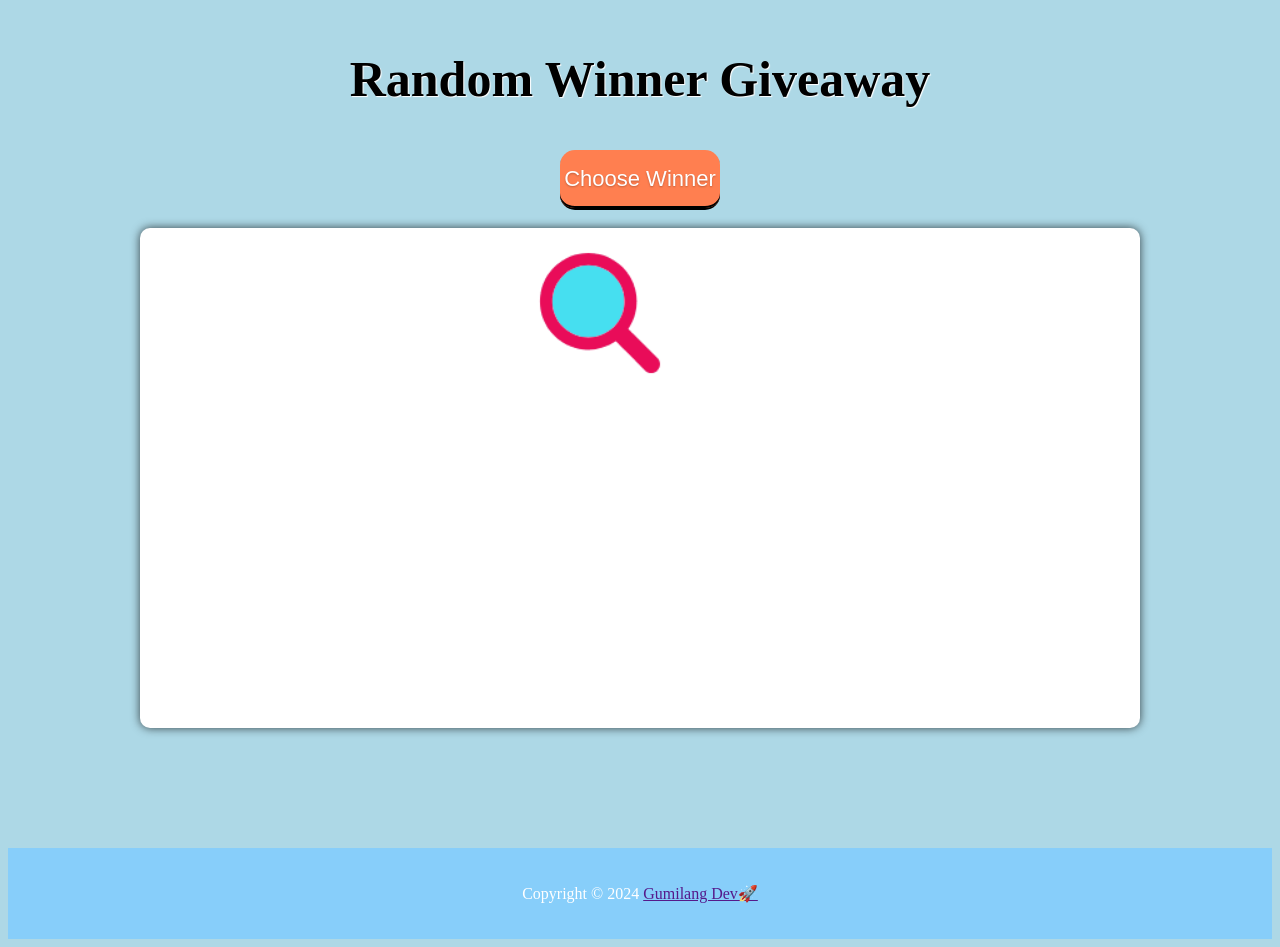
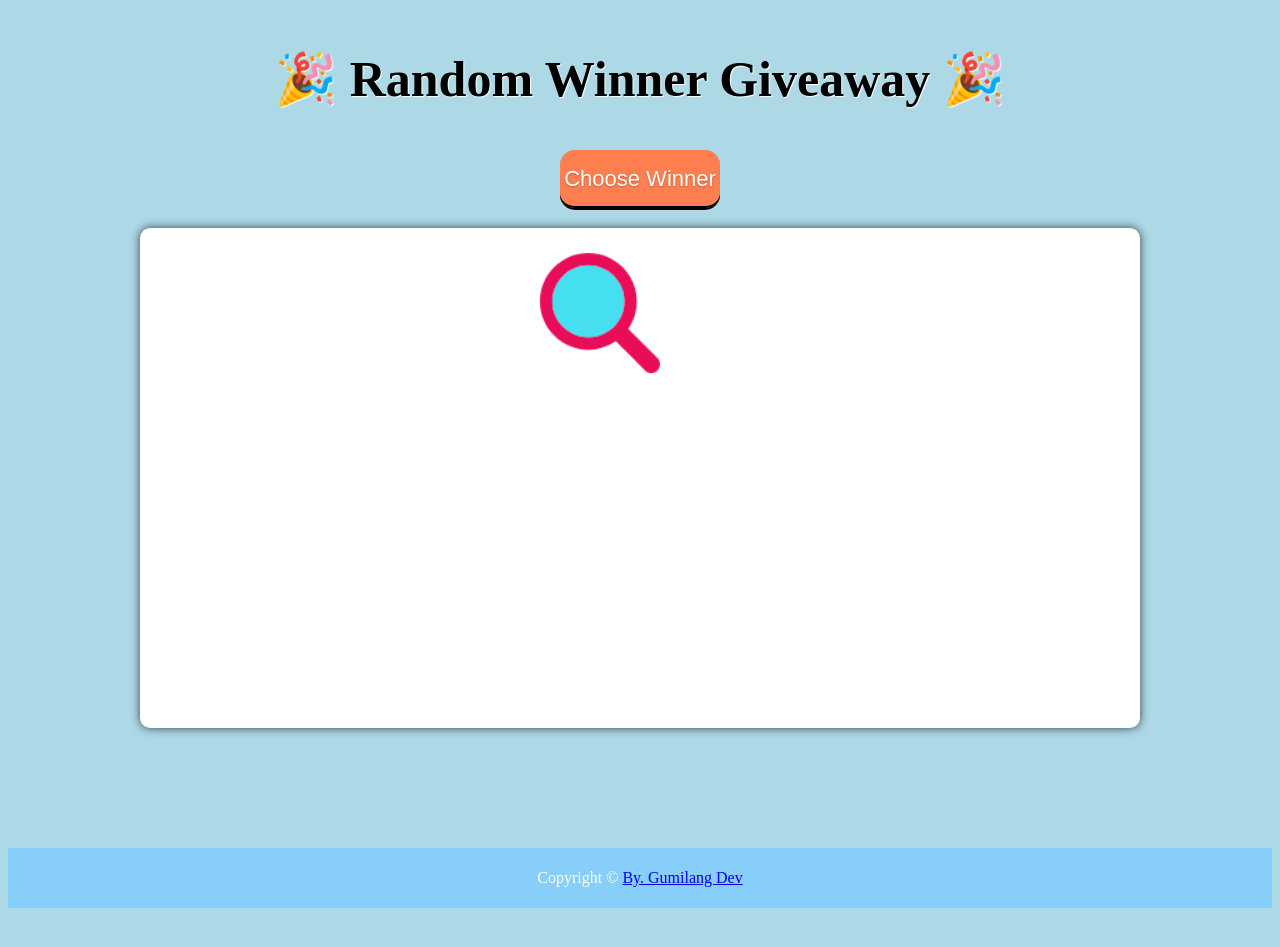
Before and after one commit to mgilangggggg/Random-Winner, a plain HTML site: page index.html in a window 1280 px wide. After the commit the page ends 916 px from the top, so only its background shows below. Drawn offline with Linux system fonts and the light colour scheme.

Commit message:
Update footer

```diff
--- a/css/style.css
+++ b/css/style.css
@@ -68,5 +68,5 @@ footer {
   background-color: lightskyblue;
   color: white;
   text-align: center;
-  padding: 20px 0;
+  padding: 5px;
 }
--- a/index.html
+++ b/index.html
@@ -10,14 +10,14 @@
 </head>
 
 <body>
-    <h1>Random Winner Giveaway</h1>
+    <h1>🎉 Random Winner Giveaway 🎉</h1>
     <button id="select_button" class="button">Choose Winner</button>
     <div id="container">
         <img src="asset/searching.gif" width="250" id="search">
         <ol id="winner"></ol>
     </div>
     <footer>
-        <p>Copyright &copy; 2024 <a href="">Gumilang Dev🚀</a></p>
+        <p>Copyright &copy; <a href="https://www.instagram.com/mgilangggggg/">By. Gumilang Dev</a></p>
     </footer>
 </body>
 <!-- js -->
```
